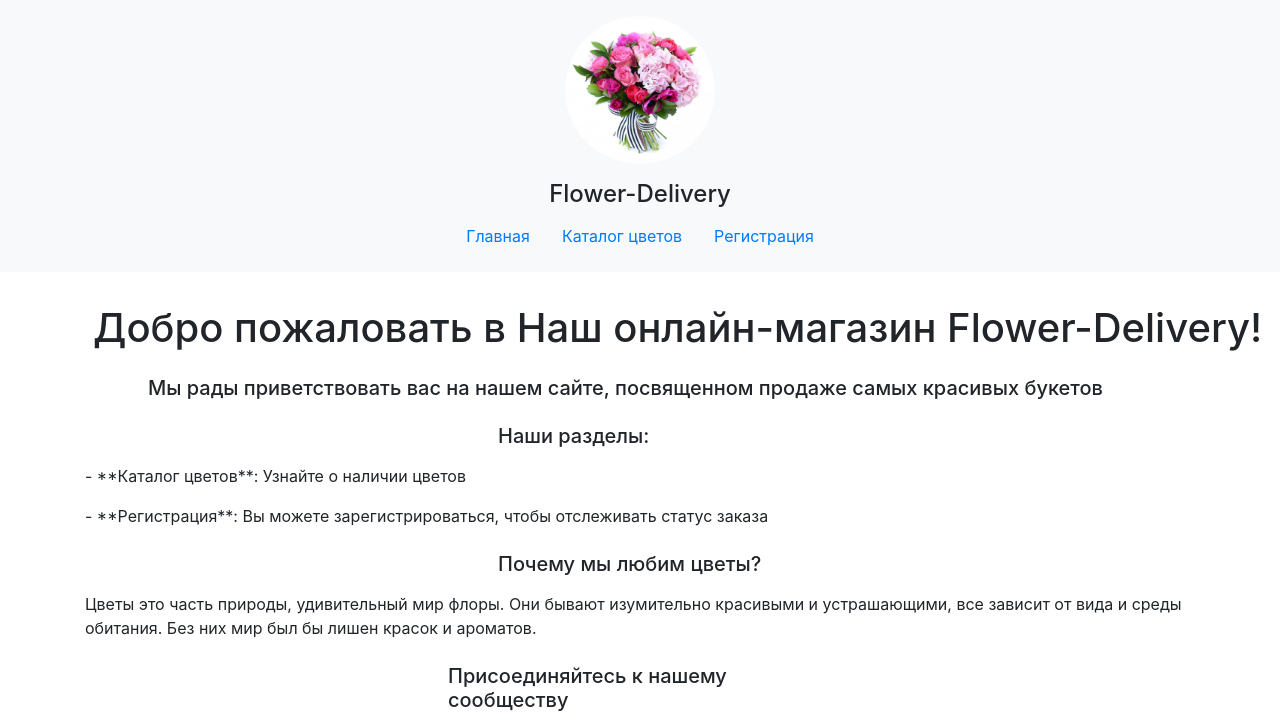
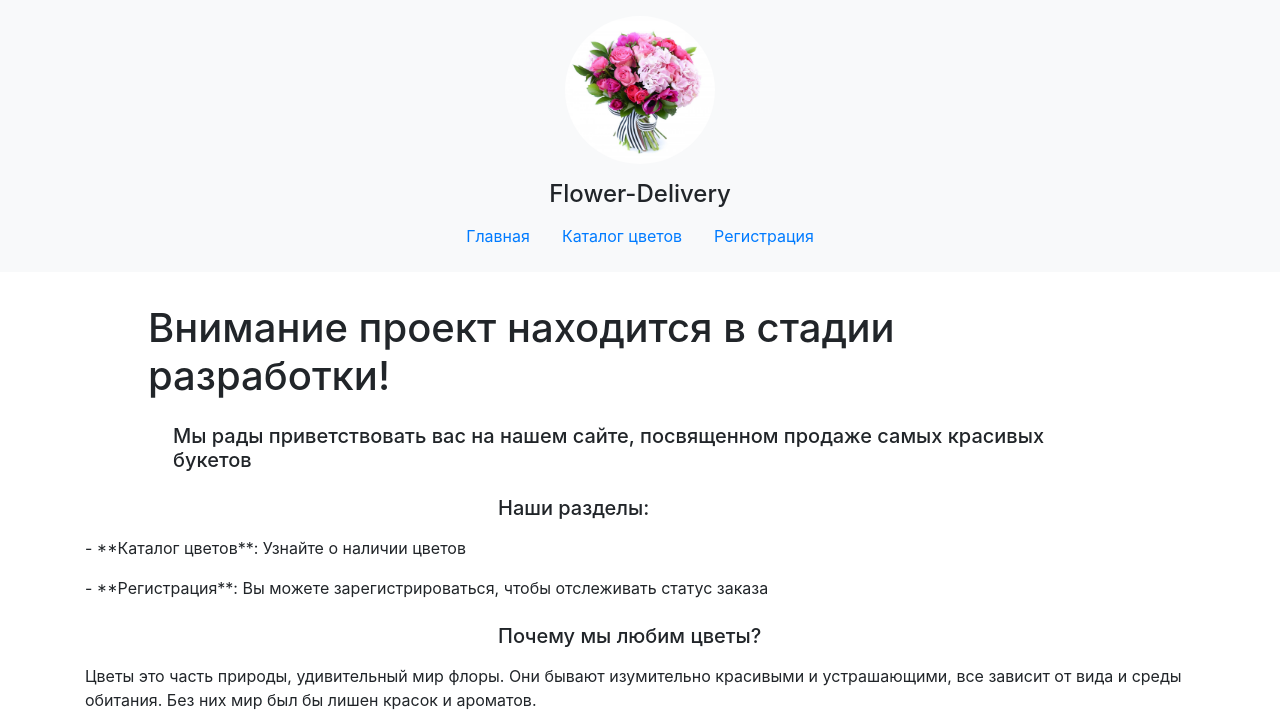
Before and after one commit to A1exanderBoykov/Flower-Delivery, a Django app: page / in a window 1280 px wide. Shown: the top 728 px of the page. Run offline with Django 5.2, Linux system fonts and the light colour scheme; some libraries are stand-ins or nearby versions.

Commit message:
new text

```diff
--- a/flowershop/main/templates/main/home.html
+++ b/flowershop/main/templates/main/home.html
@@ -5,10 +5,10 @@
 {% endblock %}
 
 {% block content%}
-<div class="mx-auto p-2" style="width: 1200px;">
-<h1>Добро пожаловать в Наш онлайн-магазин Flower-Delivery!</h1>
+<div class="mx-auto p-2" style="width: 1000px;">
+<h1>Внимание проект находится в стадии разработки!</h1>
 </div>
-<div class="mx-auto p-2" style="width: 1000px;">
+<div class="mx-auto p-2" style="width: 950px;">
 <h5>Мы рады приветствовать вас на нашем сайте, посвященном продаже самых красивых букетов</h5>
 </div>
 <div class="mx-auto p-2" style="width: 300px;">
```
